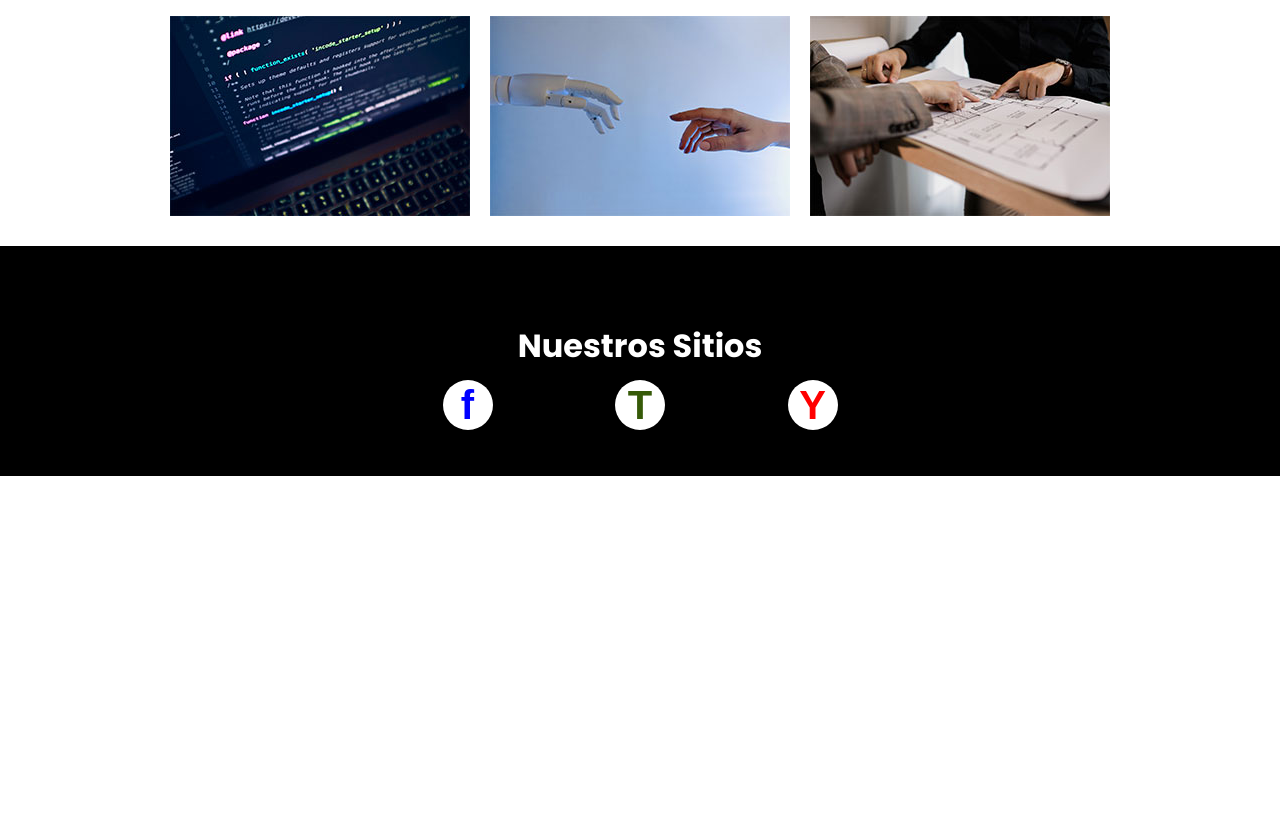
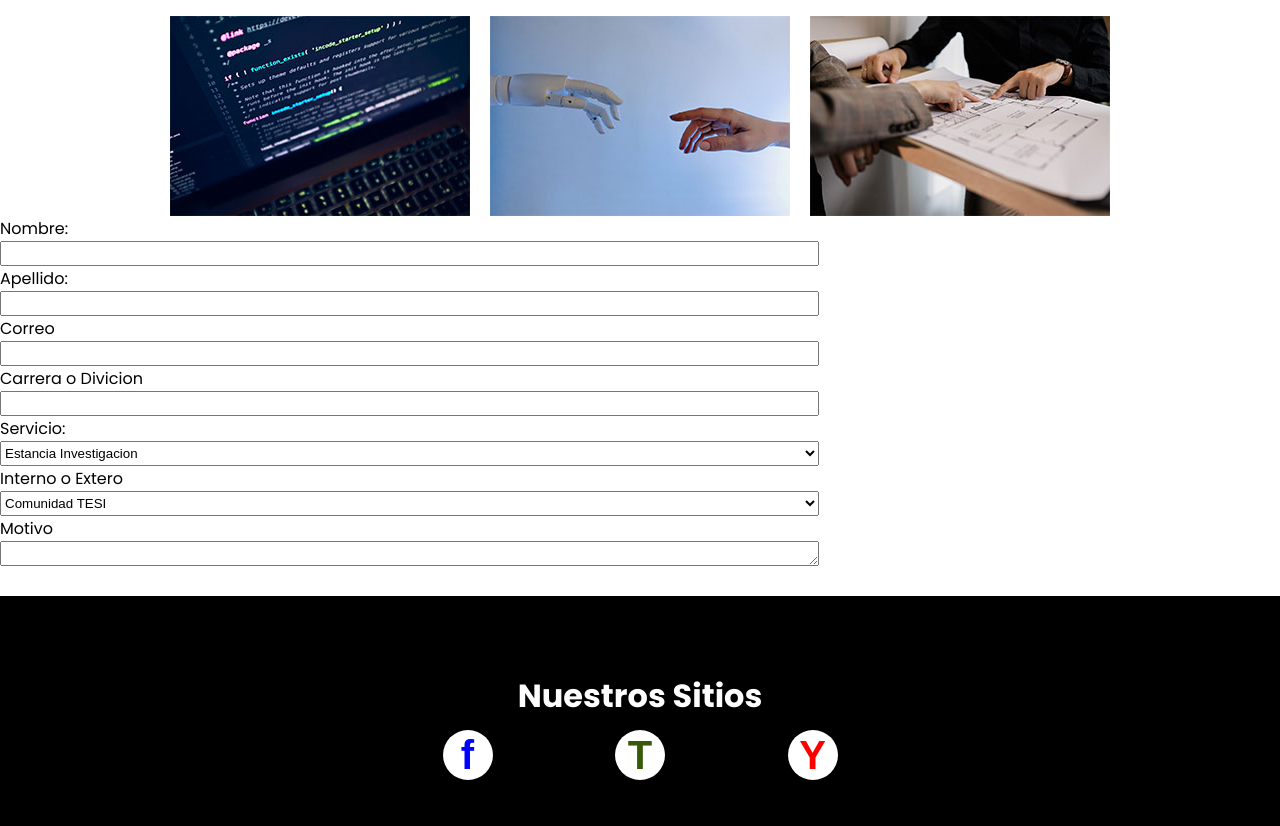
Before and after one commit to LuisLuna24/TESI, a PHP site: page /registro.php in a window 1280 px wide. Shown: the part 952-1778 px from the top of the page. Before the commit the page ends 1428 px from the top, so only its background shows below. Run offline with PHP 8.4, Linux system fonts and the light colour scheme.

Commit message:
Emeze registro

```diff
--- a/CSS/registro.css
+++ b/CSS/registro.css
@@ -99,3 +99,17 @@
       font-size: 20px;
     }
 }
+  /*============================pate 1==============================*/
+
+  .Registro_Contenedor{
+    display: flex;
+    flex-direction: column;
+    justify-content:center;
+    min-width:230px ;
+    max-width: 80%
+  }
+
+  .Registro_text{
+    width:80%;
+    height: 25px;
+  }
--- a/registro.php
+++ b/registro.php
@@ -36,6 +36,38 @@
             <img src="img/img4.jpg" alt="">
         </nav>
     </section>
+<!--===============================================================================================
+                                            Parte 1
+==================================================================================================-->
+    <section class="Registro">
+        <nav class="Registro_TItulo">
+
+        </nav>
+        <nav class="Registro_Contenedor">
+            <label class="Registro_Label">Nombre:</label>
+            <input type="text" class="Registro_text">
+            <label class="Registro_Label">Apellido:</label>
+            <input type="text" class="Registro_text">
+            <label class="Registro_Label">Correo</label>
+            <input type="email" class="Registro_text">
+            <label class="Registro_Label">Carrera o Divicion</label>
+            <input type="email" class="Registro_text">
+            <label class="Registro_Label">Servicio:</label>
+            <select class="Registro_text">
+                <option>Estancia Investigacion</option>
+                <option>Servicio Social</option>
+                <option>Residencia Profecional</option>
+            </select>
+            <label class="Registro_Label">Interno o Extero</label>
+            <select class="Registro_text">
+                <option>Comunidad TESI</option>
+                <option>Externo</option>
+            </select>
+            <label class="Registro_Label">Motivo</label>
+            <textarea cols="30" rows="10" class="Registro_text"></textarea>
+        </nav>
+
+    </section>
 
 <!--===============================================================================================
                                             Parte final
```
